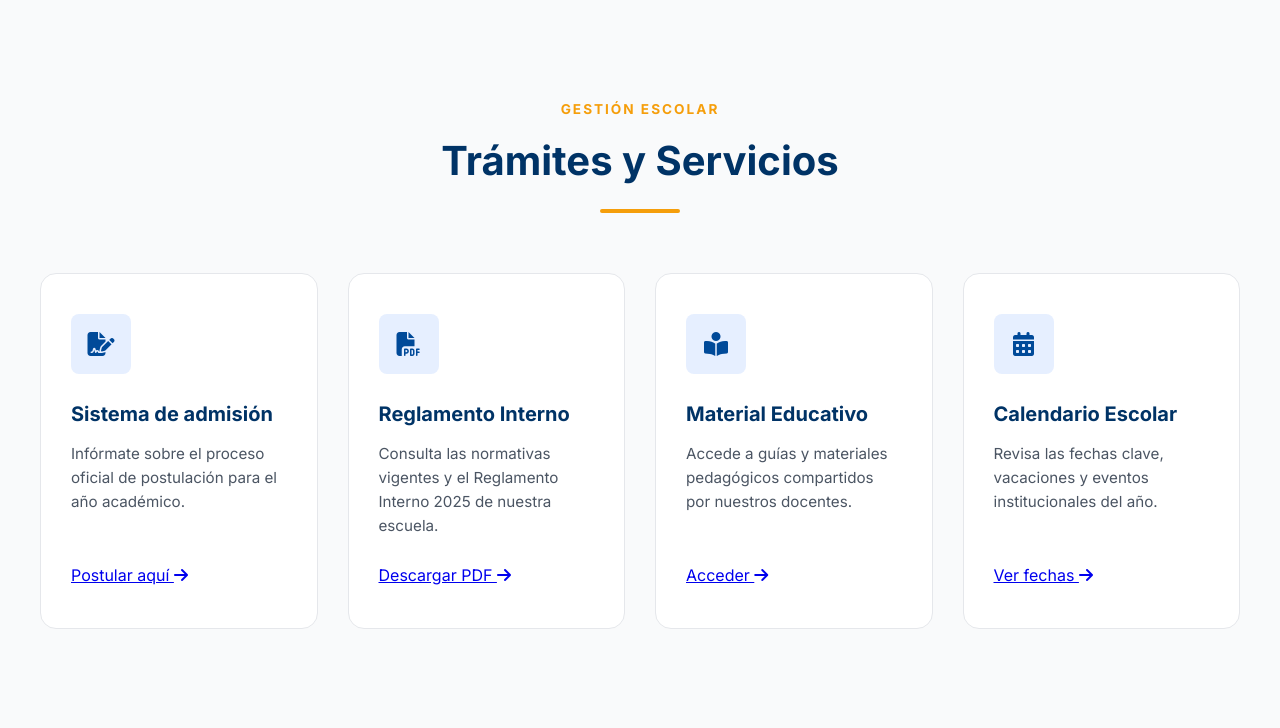
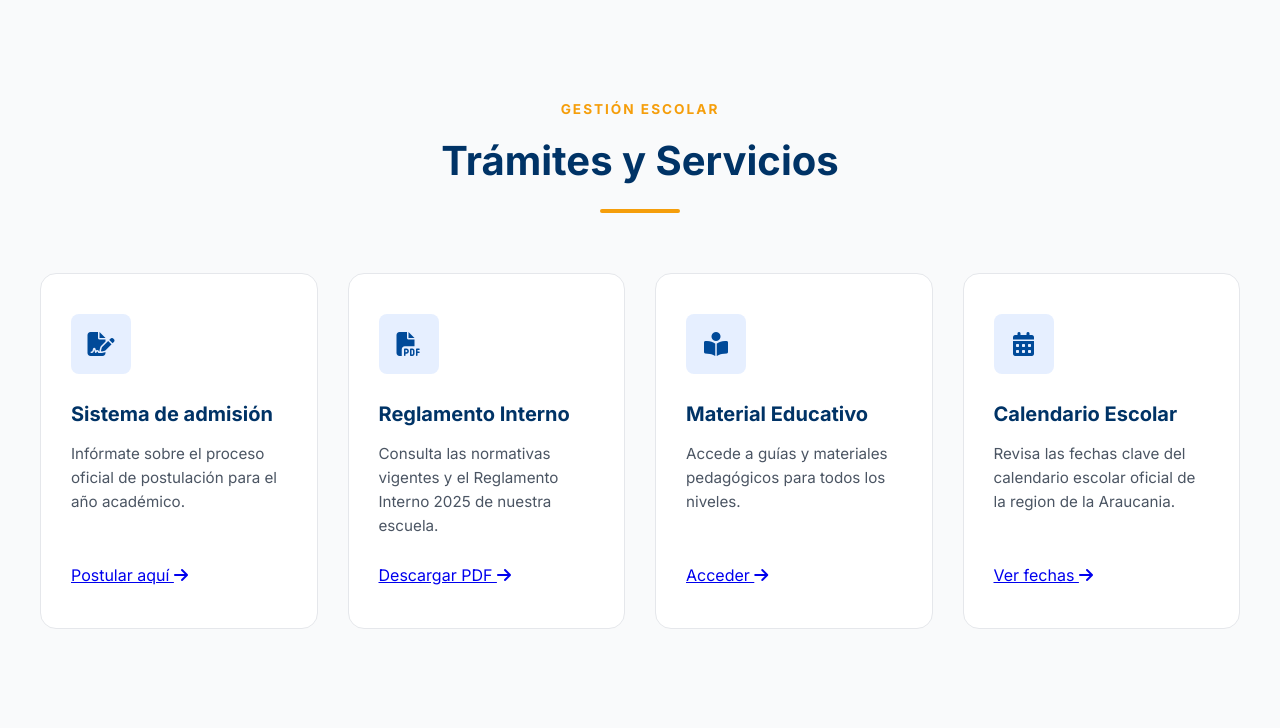
Before and after one commit to molivera-daem/workWebChoroico, a Flask app: page / in a window 1280 px wide. Shown: the part 791-1519 px from the top of the page. Run offline with Flask 3, Linux system fonts and the light colour scheme; data that the repository does not hold is empty; parts of the project's set-up code (start-up, migrations or seed data) failed here and were passed over.

Commit message:
fix: actualizar enlaces de material educativo y calendario en index y silenciar advertencia de importación

```diff
--- a/WebChoroico/core/__init__.py
+++ b/WebChoroico/core/__init__.py
@@ -4,6 +4,7 @@
 @author Miguel Olivera Labrin
 """
 
+# pyrefly: ignore [missing-import]
 from flask import Flask
 from config import Config
 
--- a/WebChoroico/core/templates/index.html
+++ b/WebChoroico/core/templates/index.html
@@ -8,7 +8,8 @@
     <div class="container hero-content">
         <div class="hero-badge">Establecimiento Educacional</div>
         <h1>Bienvenidos a la <br><span class="text-accent">Escuela Aurora de Chile</span></h1>
-        <p>Educación de calidad con valores, formando el futuro de nuestra comunidad en Choroico con compromiso y excelencia académica.</p>
+        <p>Educación de calidad con valores, formando el futuro de nuestra comunidad en Choroico con compromiso y
+            excelencia académica.</p>
         <div class="hero-btns">
             <a href="{{ url_for('main.about_us') }}" class="btn-primary">Conócenos</a>
             <a href="https://www.sistemadeadmisionescolar.cl/" class="btn-secondary" target="_blank">Admisión 2025</a>
@@ -31,7 +32,8 @@
                 </div>
                 <h3>Sistema de admisión</h3>
                 <p>Infórmate sobre el proceso oficial de postulación para el año académico.</p>
-                <a href="https://www.sistemadeadmisionescolar.cl/" class="btn-text" target="_blank">Postular aquí <i class="fas fa-arrow-right"></i></a>
+                <a href="https://www.sistemadeadmisionescolar.cl/" class="btn-text" target="_blank">Postular aquí <i
+                        class="fas fa-arrow-right"></i></a>
             </div>
             <div class="service-card">
                 <div class="service-icon-wrap">
@@ -39,23 +41,26 @@
                 </div>
                 <h3>Reglamento Interno</h3>
                 <p>Consulta las normativas vigentes y el Reglamento Interno 2025 de nuestra escuela.</p>
-                <a href="{{ url_for('static', filename='documents/REGLAMENTO INTERNO 2025 - ESCUELA AURORA DE CHILE .pdf') }}" class="btn-text" target="_blank">Descargar PDF <i class="fas fa-arrow-right"></i></a>
+                <a href="{{ url_for('static', filename='documents/REGLAMENTO INTERNO 2025 - ESCUELA AURORA DE CHILE .pdf') }}"
+                    class="btn-text" target="_blank">Descargar PDF <i class="fas fa-arrow-right"></i></a>
             </div>
             <div class="service-card">
                 <div class="service-icon-wrap">
                     <i class="fas fa-book-reader"></i>
                 </div>
                 <h3>Material Educativo</h3>
-                <p>Accede a guías y materiales pedagógicos compartidos por nuestros docentes.</p>
-                <a href="#" class="btn-text">Acceder <i class="fas fa-arrow-right"></i></a>
+                <p>Accede a guías y materiales pedagógicos para todos los niveles.</p>
+                <a href="https://aprendoenlinea.mineduc.gob.cl/" class="btn-text">Acceder <i
+                        class="fas fa-arrow-right"></i></a>
             </div>
             <div class="service-card">
                 <div class="service-icon-wrap">
                     <i class="fas fa-calendar-alt"></i>
                 </div>
                 <h3>Calendario Escolar</h3>
-                <p>Revisa las fechas clave, vacaciones y eventos institucionales del año.</p>
-                <a href="#" class="btn-text">Ver fechas <i class="fas fa-arrow-right"></i></a>
+                <p>Revisa las fechas clave del calendario escolar oficial de la region de la Araucania.</p>
+                <a href="https://araucania.mineduc.cl/wp-content/uploads/sites/13/2025/12/CER-2026_araucania.pdf"
+                    class="btn-text">Ver fechas <i class="fas fa-arrow-right"></i></a>
             </div>
         </div>
     </div>
@@ -73,15 +78,18 @@
             {% for item in news[:3] %}
             <article class="news-card">
                 <div class="news-card-image">
-                    <img src="{{ item.image_url or url_for('static', filename='img/placeholder.jpg') }}" alt="{{ item.title }}">
+                    <img src="{{ item.image_url or url_for('static', filename='img/placeholder.jpg') }}"
+                        alt="{{ item.title }}">
                 </div>
                 <div class="news-card-content">
                     <div class="meta-info">
-                        <span><i class="far fa-calendar-alt"></i> {{ item.created_at[:10] if item.created_at else 'Reciente' }}</span>
+                        <span><i class="far fa-calendar-alt"></i> {{ item.created_at[:10] if item.created_at else
+                            'Reciente' }}</span>
                     </div>
                     <h3>{{ item.title }}</h3>
                     <p>{{ item.content[:100] }}...</p>
-                    <a href="{{ url_for('main.news_detail', news_id=item.id) }}" class="btn-link">Leer más <i class="fas fa-arrow-right"></i></a>
+                    <a href="{{ url_for('main.news_detail', news_id=item.id) }}" class="btn-link">Leer más <i
+                            class="fas fa-arrow-right"></i></a>
                 </div>
             </article>
             {% else %}
@@ -103,7 +111,8 @@
             <span class="pre-title">Comunidad Digital</span>
             <h2>Conecta con Nosotros</h2>
             <div class="underline"></div>
-            <p class="section-subtitle">Síguenos en nuestras redes sociales para estar al día con todas nuestras actividades cotidianas.</p>
+            <p class="section-subtitle">Síguenos en nuestras redes sociales para estar al día con todas nuestras
+                actividades cotidianas.</p>
         </div>
 
         <div class="social-cards-grid">
@@ -121,8 +130,7 @@
             </a>
 
             <!-- Instagram Card -->
-            <a href="https://www.instagram.com/escuela_auroradechile/" target="_blank"
-                class="social-card instagram">
+            <a href="https://www.instagram.com/escuela_auroradechile/" target="_blank" class="social-card instagram">
                 <div class="social-icon">
                     <i class="fab fa-instagram"></i>
                 </div>
```
